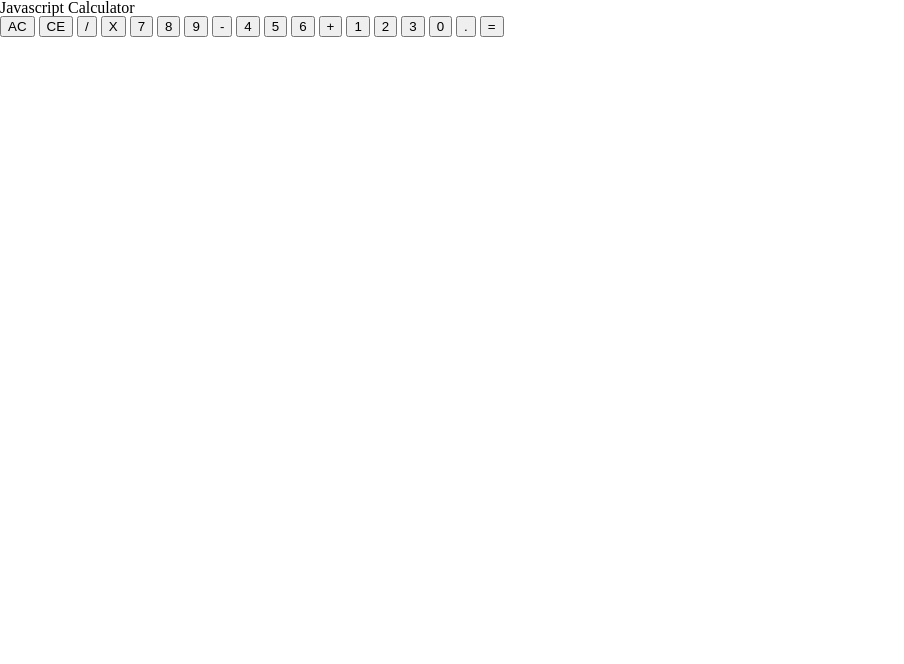
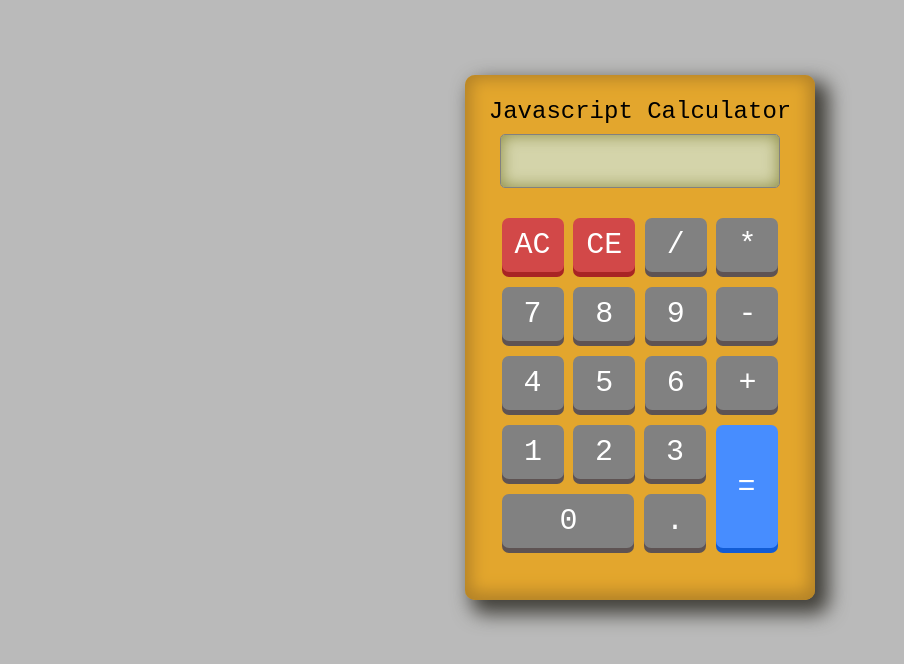
Before and after one commit to envincebal/calculator, a plain HTML site: page index.html in a window 1280 px wide. Shown: the whole page, without its empty margins (0-904 px from the left). Drawn offline with Linux system fonts and the light colour scheme.

Commit message:
Added styling to page

```diff
--- a/css/style.css
+++ b/css/style.css
@@ -0,0 +1,100 @@
+html {
+	background-color: #BABABA;
+}
+
+.container {
+	margin: 75px auto;
+	width: 350px;
+	height: 525px;
+	padding: 15px 0 0 0;
+	-webkit-border-radius: 10px;
+	        border-radius: 10px;
+	text-align: center;
+	background-color: #E3A62D;
+	-webkit-box-shadow: 10px 10px 19px 4px #42403a, inset 0px -2px 16px 6px #b38227;
+	        box-shadow: 10px 10px 19px 4px #42403a, inset 0px -2px 16px 6px #b38227;
+}
+
+body,
+button {
+	font-family: 'Oxygen Mono', monospace;
+}
+
+button {
+	width: 62px;
+	-webkit-border-radius: 7px;
+	        border-radius: 7px;
+	border-style: none;
+	font-size: 30px;
+	margin: 10px 0 5px 0;
+	padding: 10px 5px;
+	cursor: pointer;
+	background-color: #818181;
+	color: #fff;
+	outline: none;
+	-webkit-box-shadow: 0 5px #5E5353;
+	        box-shadow: 0 5px #5E5353;
+	vertical-align: top;
+}
+
+button:active {
+	-webkit-transform: translateY(4px);
+	    -ms-transform: translateY(4px);
+	        transform: translateY(4px);
+	-webkit-box-shadow: none;
+	        box-shadow: none;
+}
+
+.clear-button {
+	background-color: #D24848;
+	-webkit-box-shadow: 0 5px #A82424;
+	        box-shadow: 0 5px #A82424;
+}
+
+.third-row {
+	float: left;
+	margin-right: 7px;
+	margin-left: 2px;
+}
+
+.zero-button {
+	width: 132px;
+}
+
+.equals-button {
+	position: relative;
+	bottom: 69px;
+	height: 123px;
+	background-color: #478dff;
+	-webkit-box-shadow: 0 5px #125CD5;
+	        box-shadow: 0 5px #125CD5;
+}
+
+.input-buttons {
+	width: 80%;
+	margin: 20px auto;
+}
+
+.title {
+	font-size: 1.5em;
+	margin: 10px 0;
+}
+
+.display-field {
+	width: 80%;
+	background-color: #D4D4AA;
+	-webkit-box-shadow: inset 0px 0px 16px 0px #8c8c42;
+	        box-shadow: inset 0px 0px 16px 0px #8c8c42;
+	margin: 0 auto;
+	text-align: right;
+	-webkit-border-radius: 5px;
+	        border-radius: 5px;
+	border: 1px solid #82817F;
+}
+
+.result {
+	height: 40px;
+	font-size: 30px;
+	margin:7px 0 5px 0;
+	padding: 0 5px 0 0;
+}
--- a/index.html
+++ b/index.html
@@ -17,7 +17,7 @@
 			<button value="AC" class="clear-button">AC</button>
 			<button value="CE" class="clear-button">CE</button>
 			<button value="/" class="operator-button">/</button>
-			<button value="*" class="operator-button">X</button>
+			<button value="*" class="operator-button">*</button>
 
 			<button value="7" class="number-button">7</button>
 			<button value="8" class="number-button">8</button>
```
